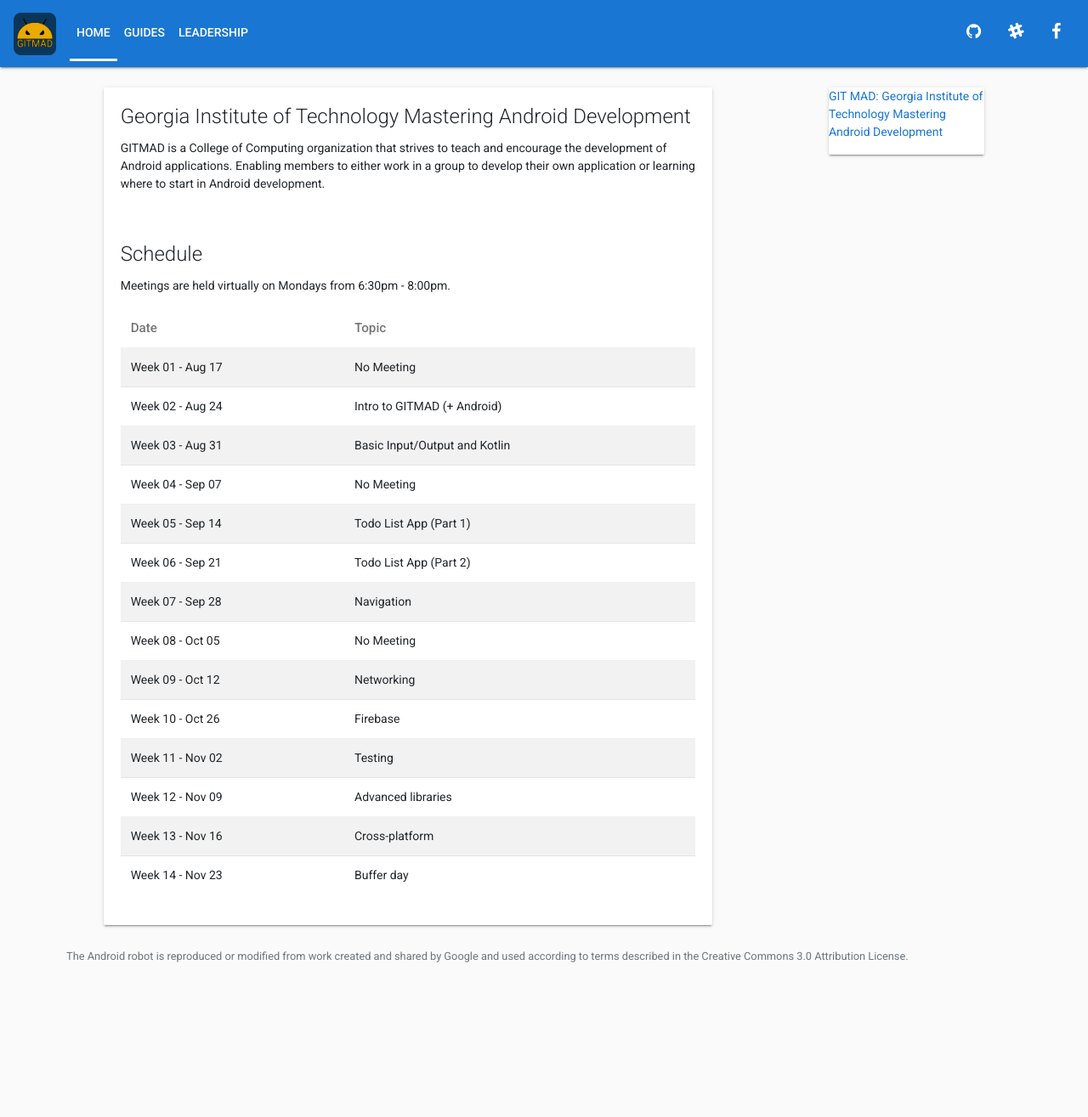
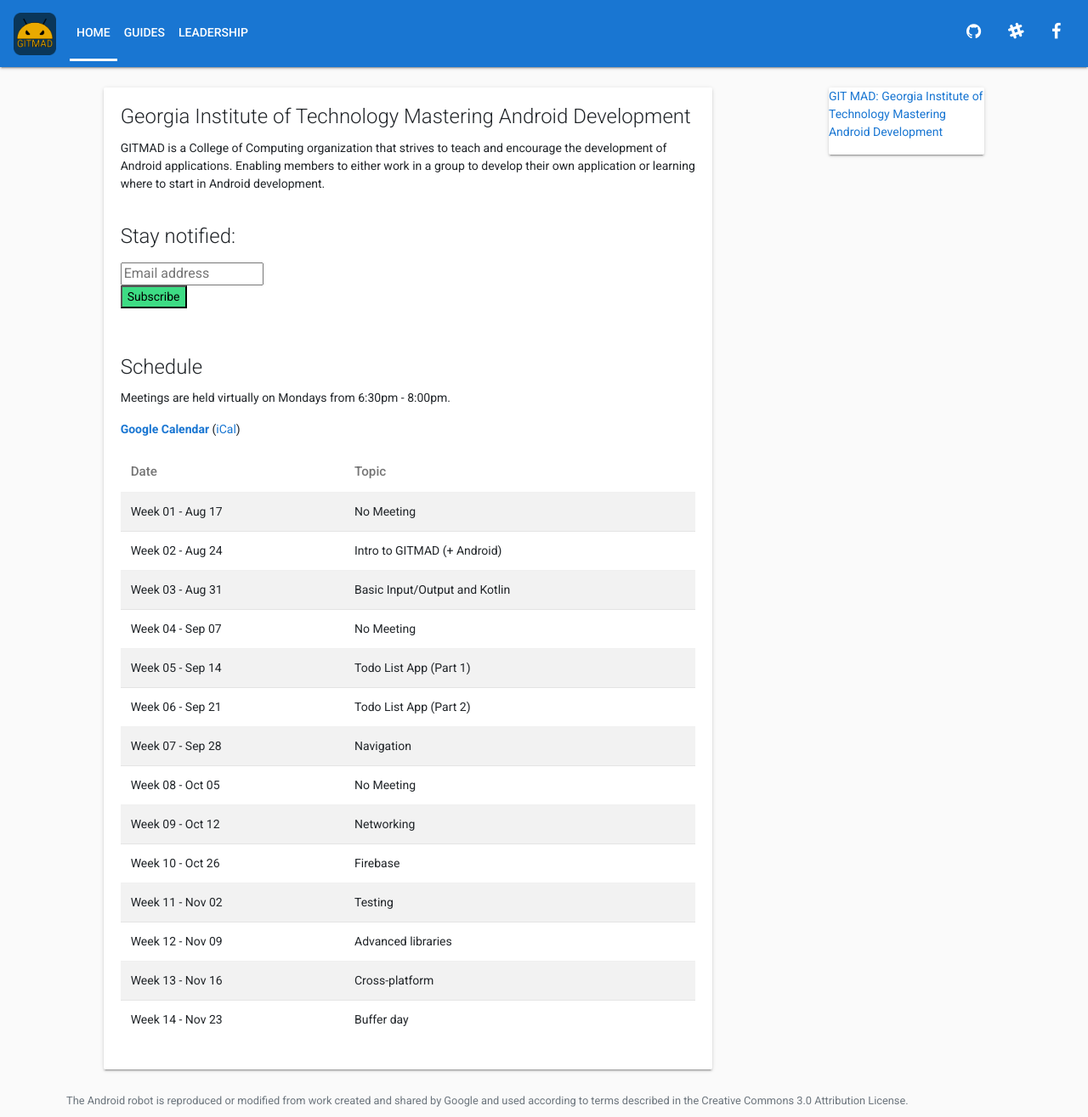
Before and after one commit to git-mad/gitmad.github.io, a Jekyll site: the page built from index.html, in a window 1280 px wide. Shown: the whole page at 85% size. Built offline with Jekyll 4.4.1, drawn with Linux system fonts in a browser that asks for light colours; nearby versions of some CDN libraries; comment, search, counter and statistics services are not loaded; before the commit the page ends 1145 px from its top, so only the background shows below that.

Commit message:
Added Mailchimp and Google Calendar links

```diff
--- a/index.html
+++ b/index.html
@@ -9,21 +9,46 @@
    js = d.createElement(s); js.id = id;
    js.src = 'https://connect.facebook.net/en_US/sdk.js#xfbml=1&version=v3.2';
    fjs.parentNode.insertBefore(js, fjs);
-}(document, 'script', 'facebook-jssdk'));</script>
-
+   }(document, 'script', 'facebook-jssdk'));
+</script>
+<link href="//cdn-images.mailchimp.com/embedcode/slim-10_7.css" rel="stylesheet" type="text/css">
+<style type="text/css">
+   #mc_embed_signup input.email{
+   display:inline-block;
+   }
+   #mc_embed_signup input.button {
+   display:inline-block;
+   }
+</style>
 <div class="container-fluid">
    <br>
    <div class="row">
       <div class="col-md-7 offset-md-1 col-xs-12 mb-3">
          <div class="card">
             <div class="card-body">
-					<h5 class="card-title">Georgia Institute of Technology Mastering Android Development</h5>
+               <h1 class="card-title">Georgia Institute of Technology Mastering Android Development</h1>
                <p class="card-text">
                   GITMAD is a College of Computing organization that strives to teach and encourage the development of Android applications. Enabling members to either work in a group to develop their own application or learning where to start in Android development.
                </p>
-					<br><br>
+               <br>
+               <!-- Begin Mailchimp Signup Form -->
+               <h5 class="card-title">Stay notified:</h5>
+               <p class="card-text">
+               <div class="input-group input-group-newsletter" id="mc_embed_signup">
+<form action="https://gmail.us3.list-manage.com/subscribe/post?u=e84ad95ac0bcae7378bfd2553&amp;id=cd3b5a0cc7" method="post" id="mc-embedded-subscribe-form" name="mc-embedded-subscribe-form" class="validate" target="_blank" novalidate>
+                     <div id="mc_embed_signup_scroll">
+                        <input type="email" value="" name="EMAIL" class="email" id="mce-EMAIL" placeholder="Email address" required>
+                        <div style="position: absolute; left: -5000px;" aria-hidden="true"><input type="text" name="b_e84ad95ac0bcae7378bfd2553_cd3b5a0cc7" tabindex="-1" value=""></div>
+                        <div class="clear"><input type="submit" value="Subscribe" name="Subscribe" id="mc-embedded-subscribe" class="button" style="background-color: #3DDC84;"></div>
+                     </div>
+                  </form>
+               </div>
+               </p>
+               <!-- End Mailchimp Signup Form -->
+               <br>
                <h5 class="card-title">Schedule</h5>
                <p class="card-text">Meetings are held virtually on Mondays from 6:30pm - 8:00pm.</p>
+               <p class="card-text"><a href="https://calendar.google.com/calendar?cid=Z2l0bWFkZ3RAZ21haWwuY29t"><strong>Google Calendar</strong></a> (<a href="https://calendar.google.com/calendar/ical/gitmadgt%40gmail.com/public/basic.ics">iCal</a>)
                <table class="table table-striped">
                   <thead>
                      <tr>
@@ -49,17 +74,15 @@
             </div>
          </div>
       </div>
-
       <div class="offset-md-1 col-md-2 col-xs-12">
          <div class="card">
-				<div class="fb-page" data-href="https://www.facebook.com/gitmad" data-tabs="timeline" data-small-header="false" data-adapt-container-width="true" data-hide-cover="false" data-show-facepile="true"><blockquote cite="https://www.facebook.com/gitmad" class="fb-xfbml-parse-ignore"><a href="https://www.facebook.com/gitmad">GIT MAD: Georgia Institute of Technology Mastering Android Development</a></blockquote></div>
+            <div class="fb-page" data-href="https://www.facebook.com/gitmad" data-tabs="timeline" data-small-header="false" data-adapt-container-width="true" data-hide-cover="false" data-show-facepile="true">
+               <blockquote cite="https://www.facebook.com/gitmad" class="fb-xfbml-parse-ignore"><a href="https://www.facebook.com/gitmad">GIT MAD: Georgia Institute of Technology Mastering Android Development</a></blockquote>
             </div>
          </div>
       </div>
-
    </div>
-
-
+</div>
 <div class="container p-2">
    <small class="text-muted" id="android_disclaimer">The Android robot is reproduced or modified from work created and shared by Google and used according to terms described in the Creative Commons 3.0 Attribution License.</small>
 </div>
```
Lines whose indentation alone changed are shown as unchanged.
